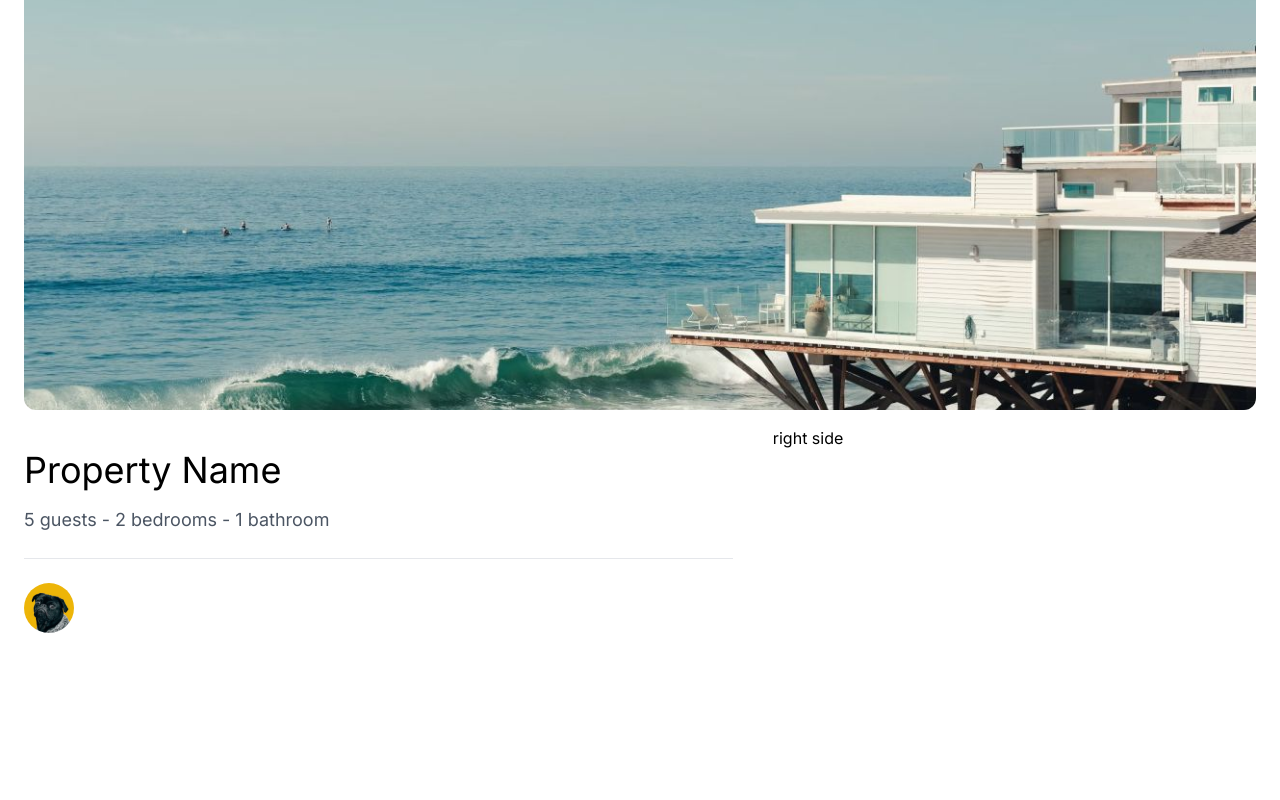
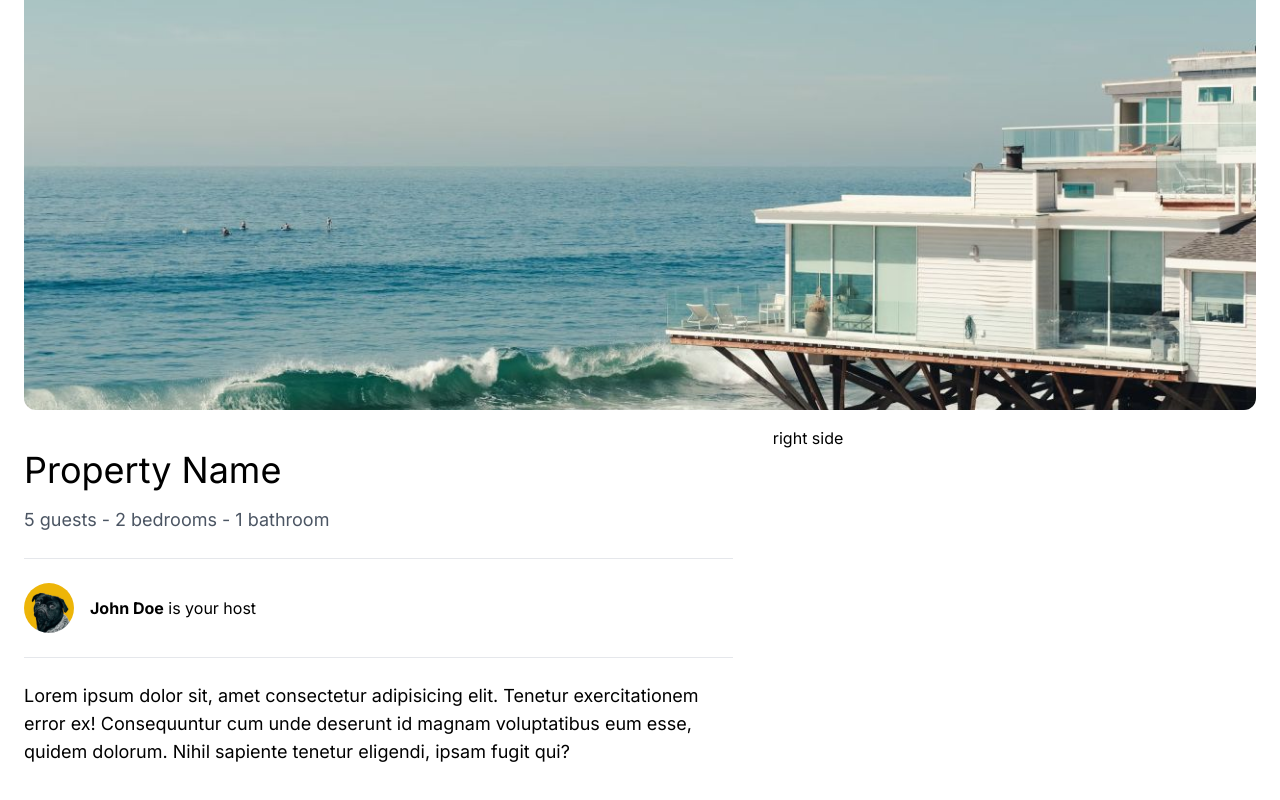
Before and after one commit to PayamAnari/django-airbnb, a Next.js app: page /properties/1 in a window 1280 px wide. Shown: the part 230-1030 px from the top of the page. Before the commit the page ends 935 px from the top, so only its background shows below. Built offline with nearby package versions, Linux system fonts and the light colour scheme.

Commit message:
Add description to property

```diff
--- a/app/properties/[id]/page.tsx
+++ b/app/properties/[id]/page.tsx
@@ -30,7 +30,13 @@ const PropertyDetailPage = () => {
                                 className="rounded-full"
                                 alt="The user name"
                             />
+
+                            <p><strong>John Doe</strong> is your host</p>
                   </div>
+                  <hr />
+                  <p className="mt-6 text-lg">
+                    Lorem ipsum dolor sit, amet consectetur adipisicing elit. Tenetur exercitationem error ex! Consequuntur cum unde deserunt id magnam voluptatibus eum esse, quidem dolorum. Nihil sapiente tenetur eligendi, ipsam fugit qui?
+                  </p>
               </div>
               <div className="">
                   right side
```
